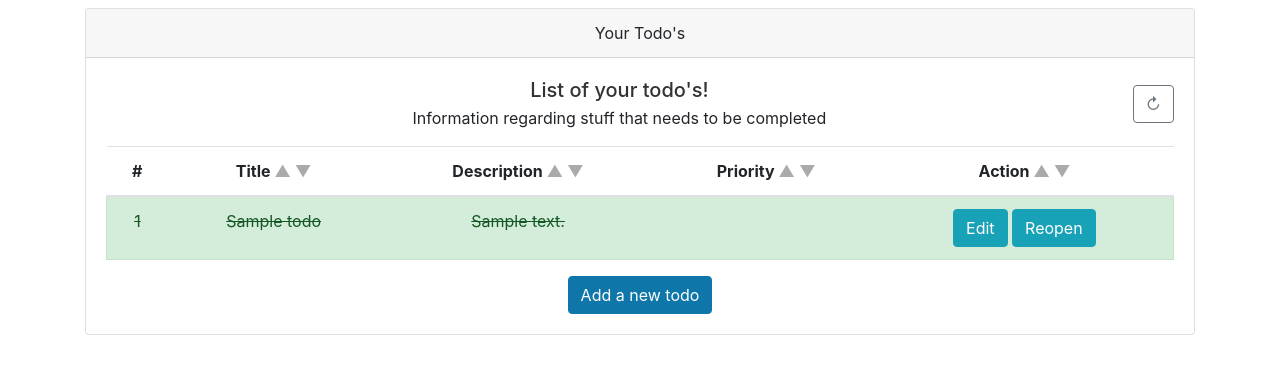
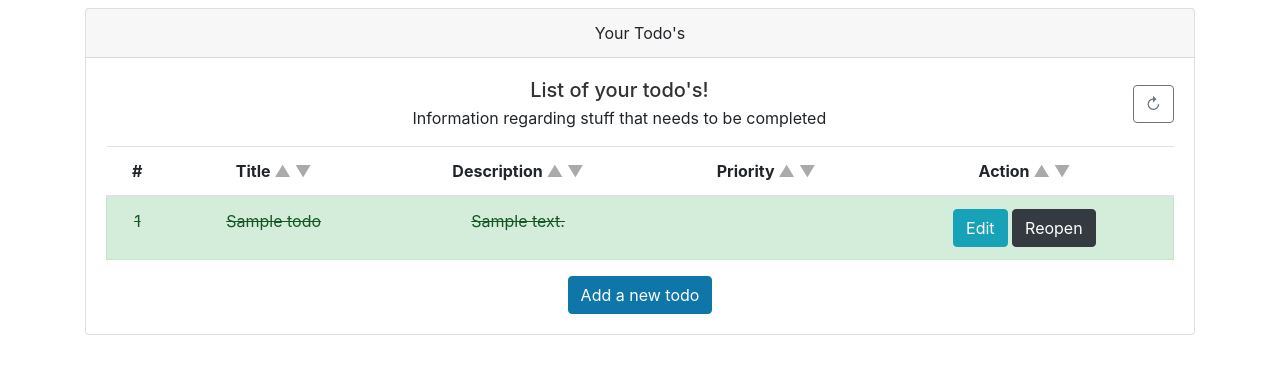
Before and after one commit to yykhysn/TodoApp, a FastAPI app: template templates/todos/todo.html in a window 1280 px wide. Shown: the part 62-436 px from the top of the page. Run offline with FastAPI, Linux system fonts and the light colour scheme; the template is opened without the code that fills it: most values are stand-ins (such as "Sample title", 1, 10 or a date in 2020); some libraries are stand-ins or nearby versions.

Commit message:
refactor: adjust CSS style for complete/reopen buttons of todo.html

```diff
--- a/templates/todos/todo.html
+++ b/templates/todos/todo.html
@@ -56,7 +56,7 @@
                             <td data-todo-priority="{{todo.priority}}">{{todo_priority_map[todo.priority]}}</td>
                             <td>
                                 <button type="button" class="btn btn-info btn-edit-todo">Edit</button>
-                                <button type="button" class="btn btn-info btn-complete-todo">Complete</button>
+                                <button type="button" class="btn btn-success btn-complete-todo">Complete</button>
                             </td>
                         </tr>
                         {% else %}
@@ -67,7 +67,7 @@
                             <td class="strike-through-td" data-todo-priority="{{todo.priority}}">{{todo_priority_map[todo.priority]}}</td>
                             <td>
                                 <button type="button" class="btn btn-info btn-edit-todo">Edit</button>
-                                <button type="button" class="btn btn-info btn-reopen-todo">Reopen</button>
+                                <button type="button" class="btn btn-dark btn-reopen-todo">Reopen</button>
                             </td>
                         </tr>
                         {% endif %}
```
